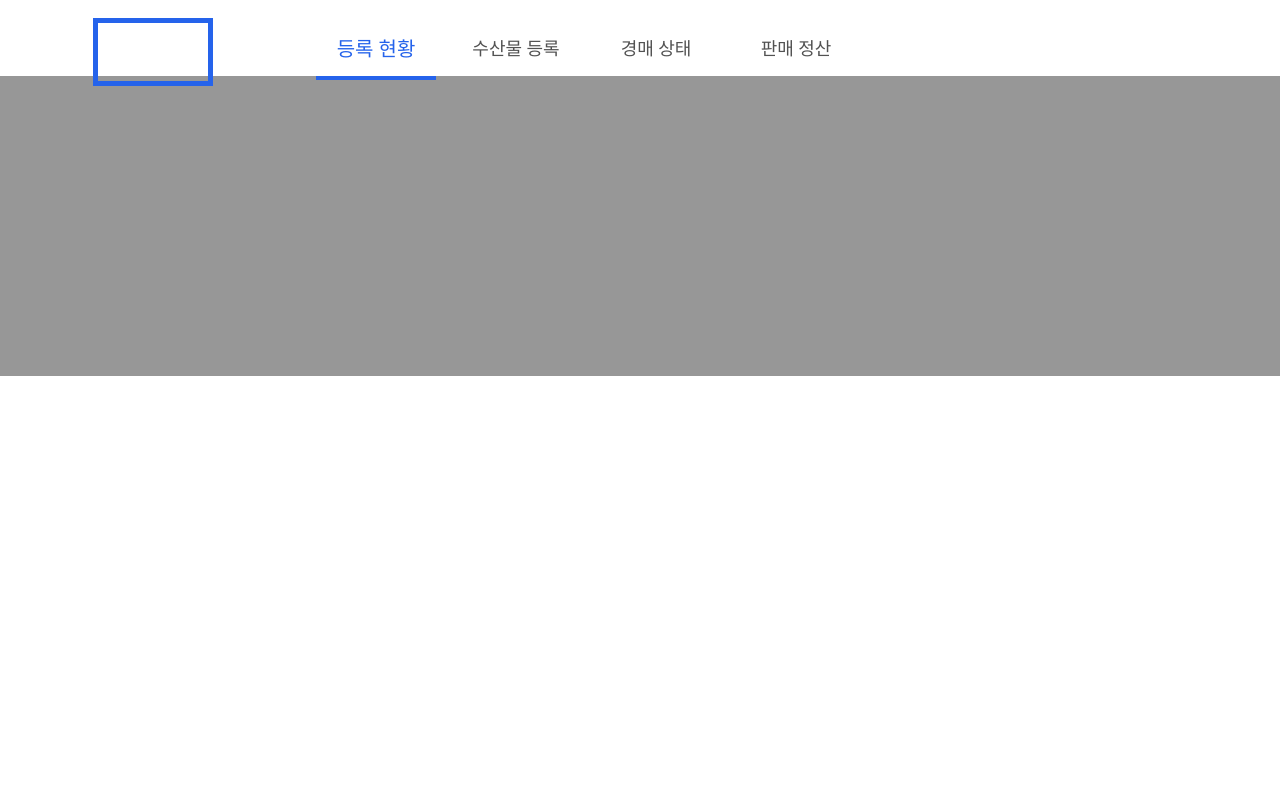
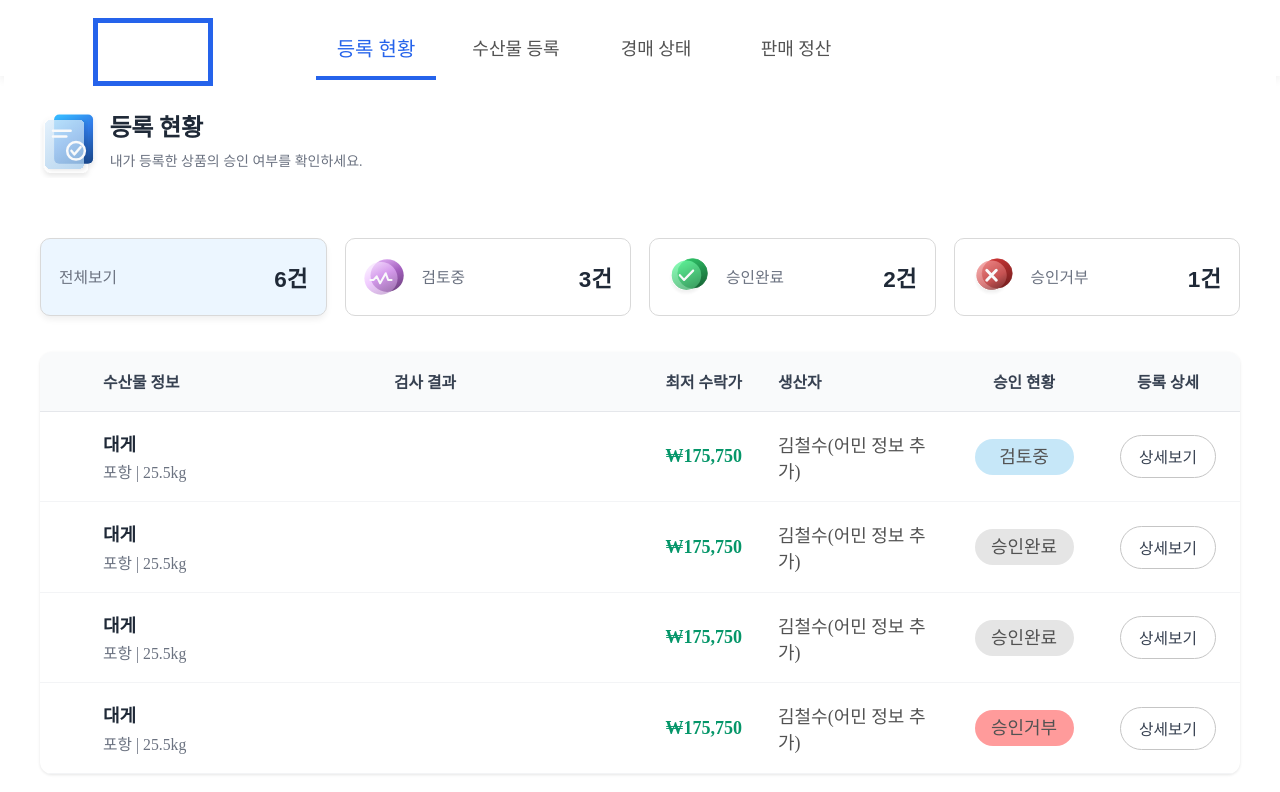
Before and after one commit to LikeLionHGU/TaxiDriver_Front, a React (Create React App) app: page /producermain in a window 1280 px wide. Shown: the top 792 px of the page. Built offline with nearby package versions, Linux system fonts and the light colour scheme; no server answers.

Commit message:
app.js 경로수정

```diff
--- a/src/App.js
+++ b/src/App.js
@@ -20,7 +20,7 @@ function App() {
           <Route path="/" element={<Landing />} />
           <Route path="/purchase-history" element={<PurchaseHistoryPage />} />
           <Route path="/sales-settlement" element={<SalesSettlement />} />
-          <Route path="/status" element={<Producermain />} />
+          <Route path="/producermain" element={<Producermain />} />
           <Route path="/register" element={<Produceregistar />} />
           <Route path="/review" element={<Review />} />
         </Routes>
```
